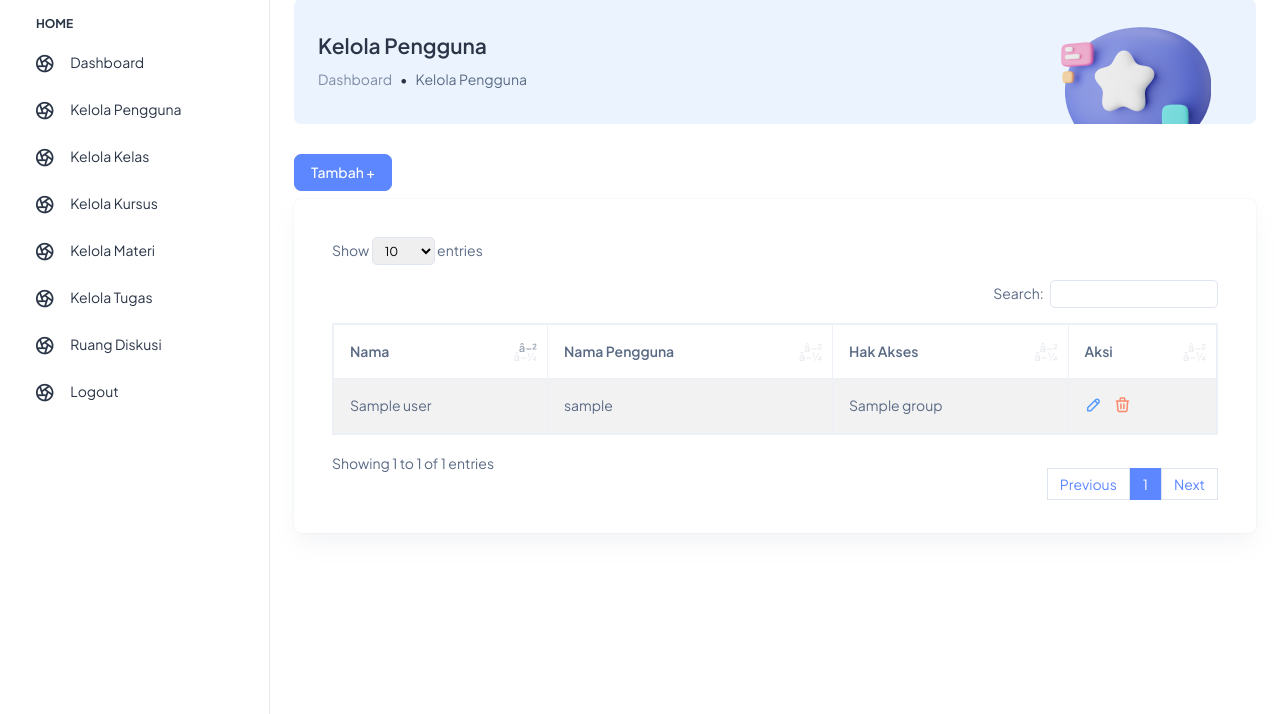
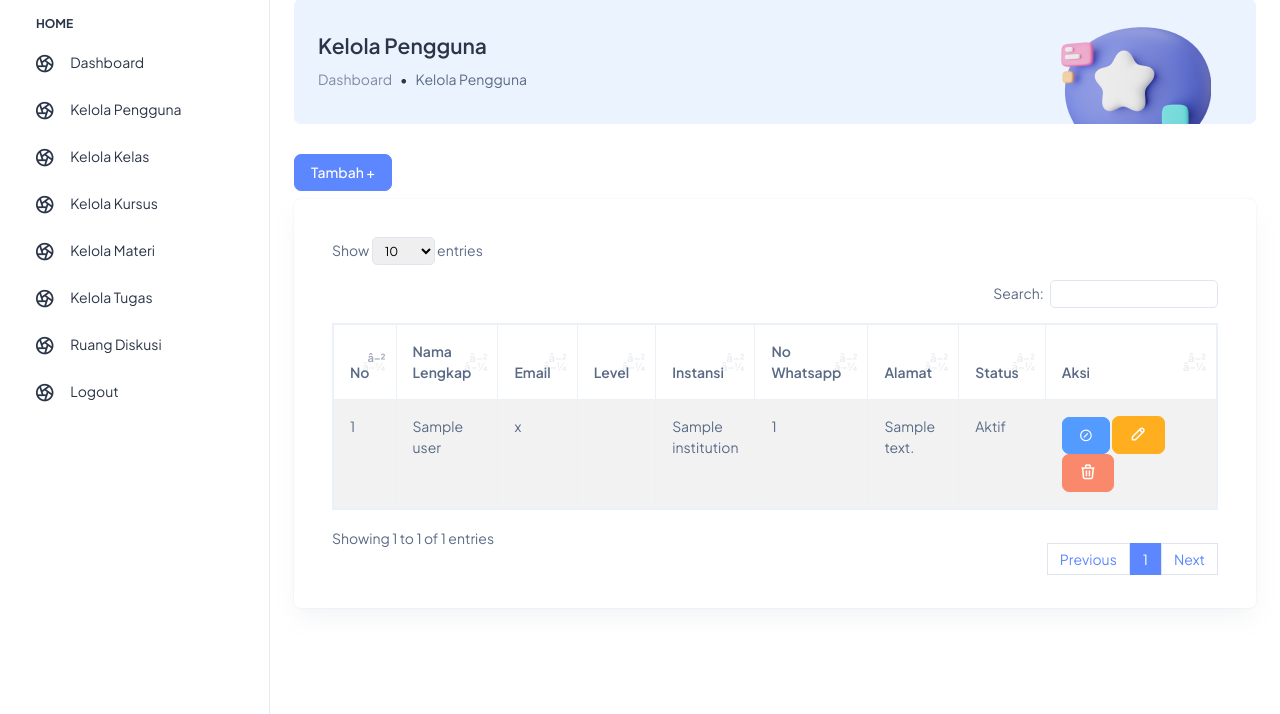
Before and after one commit to dadanabdilah/propepa-app, a CodeIgniter 4 app: template app/Views/admin/users/index.php in a window 1280 px wide. Shown: the part 86-800 px from the top of the page. Run offline with PHP 8.4 and a stand-in for CodeIgniter, Linux system fonts and the light colour scheme; the template is opened without the code that fills it: most values are stand-ins (such as "Sample title", 1, 10 or a date in 2020); data that the repository does not hold is empty; some libraries are stand-ins or nearby versions.

Commit message:
update: users :rocket:
updating controller, migration and views

```diff
--- a/app/Database/Migrations/2020-12-28-223112_create_auth_tables.php
+++ b/app/Database/Migrations/2020-12-28-223112_create_auth_tables.php
@@ -51,6 +51,9 @@ class CreateAuthTables extends Migration
             'user_id'      => ['type' => 'int', 'constraint' => 11, 'unsigned' => true],
             'type'         => ['type' => 'varchar', 'constraint' => 255],
             'name'         => ['type' => 'varchar', 'constraint' => 255, 'null' => true],
+            'institution'       => ['type' => 'varchar', 'constraint' => 255, 'null' => true],
+            'whatsapp_number'       => ['type' => 'varchar', 'constraint' => 255, 'null' => true],
+            'address'       => ['type' => 'varchar', 'constraint' => 255, 'null' => true],
             'secret'       => ['type' => 'varchar', 'constraint' => 255],
             'secret2'      => ['type' => 'varchar', 'constraint' => 255, 'null' => true],
             'expires'      => ['type' => 'datetime', 'null' => true],
--- a/app/Views/admin/users/index.php
+++ b/app/Views/admin/users/index.php
@@ -40,24 +40,44 @@ Data Pengguna
                         <table id="config-table" class="table border display table-bordered table-striped no-wrap">
                             <thead>
                                 <tr>
-                                    <th>Nama</th>
-                                    <th>Nama Pengguna</th>
-                                    <th>Hak Akses</th>
+                                    <th>No</th>
+                                    <th>Nama Lengkap</th>
+                                    <th>Email</th>
+                                    <th>Level</th>
+                                    <th>Instansi</th>
+                                    <th>No Whatsapp</th>
+                                    <th>Alamat</th>
+                                    <th>Status</th>
                                     <th>Aksi</th>
                                 </tr>
                             </thead>
                             <tbody>
-                                <?php foreach ($users as $user) : ?>
+                                <?php $i = 1;
+                                foreach ($users as $user) : ?>
                                     <tr>
+                                        <td><?= $i++ ?></td>
                                         <td><?= $user->name ?></td>
-                                        <td><?= $user->username ?></td>
-                                        <td><?= $user->group ?></td>
-                                        <td>
+                                        <td><?= $user->secret ?></td>
+                                        <td><?= position($user->group) ?></td>
+                                        <td><?= $user->institution ?></td>
+                                        <td><?= $user->whatsapp_number ?></td>
+                                        <td><?= $user->address ?></td>
+                                        <td><?= $user->active == '0' ? 'Nonaktif' : 'Aktif' ?></td>
+                                        <td width="20%">
                                             <div class="action-btn">
-                                                <a href="<?= site_url('admin/users/' . $user->id . '/edit') ?>" class="text-info edit">
+                                                <?php if ($user->active == '0') : ?>
+                                                    <a href="<?= site_url('admin/users/' . $user->id . '/active') ?>" class="btn btn-success" data-bs-toggle="tooltip" title="Aktifkan Akun">
+                                                        <i class="ti ti-check"></i>
+                                                    </a>
+                                                <?php else : ?>
+                                                    <a href="<?= site_url('admin/users/' . $user->id . '/active') ?>" class="btn btn-info" data-bs-toggle="tooltip" title="Nonaktifkan Akun">
+                                                        <i class="ti ti-forbid-2"></i>
+                                                    </a>
+                                                <?php endif ?>
+                                                <a href="<?= site_url('admin/users/' . $user->id . '/edit') ?>" class="btn btn-warning" data-bs-toggle="tooltip" title="Edit">
                                                     <i class="ti ti-pencil fs-5"></i>
                                                 </a>
-                                                <a href="javascript:void(0)" class="text-danger delete ms-2 delete-confirm" data-action="<?= site_url('admin/users/' . $user->id) ?>" data-csrf-name="<?= csrf_token() ?>" data-csrf-token="<?= csrf_hash() ?>">
+                                                <a href="javascript:void(0)" class="btn btn-danger delete-confirm" data-action="<?= site_url('admin/users/' . $user->id) ?>" data-csrf-name="<?= csrf_token() ?>" data-csrf-token="<?= csrf_hash() ?>" data-bs-toggle="tooltip" title="Hapus">
                                                     <i class="ti ti-trash fs-5"></i>
                                                 </a>
                                             </div>
```
Also changed, not shown: app/Controllers/Admin/UserController.php (+16 -16 lines), app/Models/UserIdentityModel.php (added, +23 -0 lines), app/Views/admin/users/edit.php (+20 -2 lines), app/Views/admin/users/new.php (+20 -2 lines).
